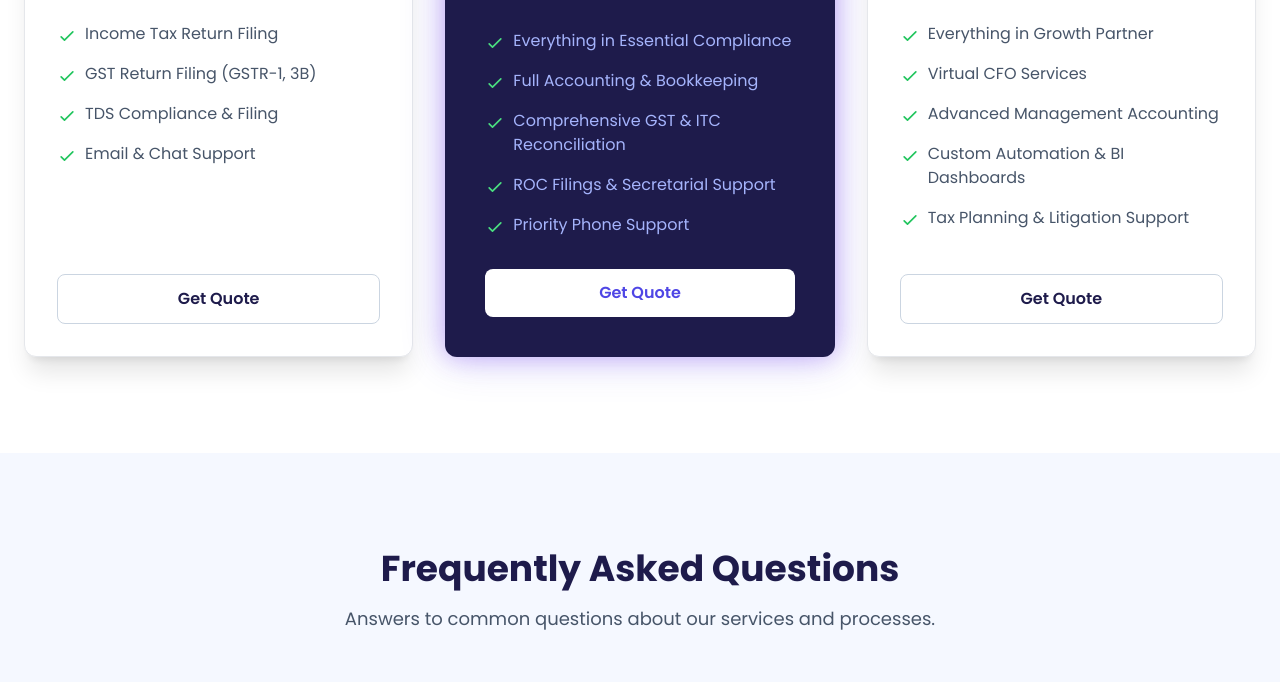
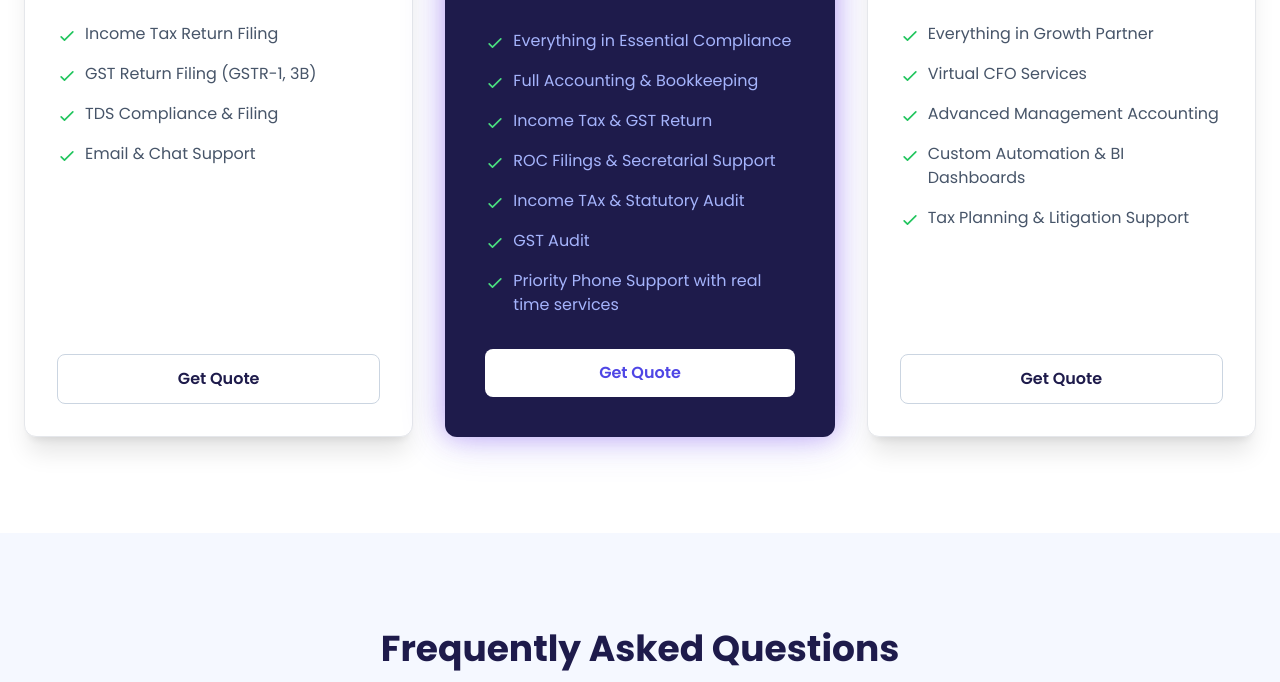
Before and after one commit to Bhavik190/Bhavik-Patel, a plain HTML site: page index.html in a window 1280 px wide. Shown: the part 4273-4955 px from the top of the page. Drawn offline with nearby package versions, Linux system fonts and the light colour scheme.

Commit message:
Update index.html

```diff
--- a/index.html
+++ b/index.html
@@ -494,9 +494,11 @@
                         <ul class="mt-8 space-y-4 text-indigo-300 flex-grow">
                             <li class="flex items-start"><svg class="w-5 h-5 text-green-400 mr-2 mt-1 flex-shrink-0" fill="none" stroke="currentColor" viewBox="0 0 24 24"><path stroke-linecap="round" stroke-linejoin="round" stroke-width="2" d="M5 13l4 4L19 7"></path></svg>Everything in Essential Compliance</li>
                             <li class="flex items-start"><svg class="w-5 h-5 text-green-400 mr-2 mt-1 flex-shrink-0" fill="none" stroke="currentColor" viewBox="0 0 24 24"><path stroke-linecap="round" stroke-linejoin="round" stroke-width="2" d="M5 13l4 4L19 7"></path></svg>Full Accounting & Bookkeeping</li>
-                            <li class="flex items-start"><svg class="w-5 h-5 text-green-400 mr-2 mt-1 flex-shrink-0" fill="none" stroke="currentColor" viewBox="0 0 24 24"><path stroke-linecap="round" stroke-linejoin="round" stroke-width="2" d="M5 13l4 4L19 7"></path></svg>Comprehensive GST & ITC Reconciliation</li>
+                            <li class="flex items-start"><svg class="w-5 h-5 text-green-400 mr-2 mt-1 flex-shrink-0" fill="none" stroke="currentColor" viewBox="0 0 24 24"><path stroke-linecap="round" stroke-linejoin="round" stroke-width="2" d="M5 13l4 4L19 7"></path></svg>Income Tax & GST Return</li>
                             <li class="flex items-start"><svg class="w-5 h-5 text-green-400 mr-2 mt-1 flex-shrink-0" fill="none" stroke="currentColor" viewBox="0 0 24 24"><path stroke-linecap="round" stroke-linejoin="round" stroke-width="2" d="M5 13l4 4L19 7"></path></svg>ROC Filings & Secretarial Support</li>
-                            <li class="flex items-start"><svg class="w-5 h-5 text-green-400 mr-2 mt-1 flex-shrink-0" fill="none" stroke="currentColor" viewBox="0 0 24 24"><path stroke-linecap="round" stroke-linejoin="round" stroke-width="2" d="M5 13l4 4L19 7"></path></svg>Priority Phone Support</li>
+                            <li class="flex items-start"><svg class="w-5 h-5 text-green-400 mr-2 mt-1 flex-shrink-0" fill="none" stroke="currentColor" viewBox="0 0 24 24"><path stroke-linecap="round" stroke-linejoin="round" stroke-width="2" d="M5 13l4 4L19 7"></path></svg>Income TAx & Statutory Audit</li>
+                            <li class="flex items-start"><svg class="w-5 h-5 text-green-400 mr-2 mt-1 flex-shrink-0" fill="none" stroke="currentColor" viewBox="0 0 24 24"><path stroke-linecap="round" stroke-linejoin="round" stroke-width="2" d="M5 13l4 4L19 7"></path></svg>GST Audit</li>
+                            <li class="flex items-start"><svg class="w-5 h-5 text-green-400 mr-2 mt-1 flex-shrink-0" fill="none" stroke="currentColor" viewBox="0 0 24 24"><path stroke-linecap="round" stroke-linejoin="round" stroke-width="2" d="M5 13l4 4L19 7"></path></svg>Priority Phone Support with real time services</li>
                         </ul>
                         <a href="#contact" class="block w-full text-center mt-8 bg-white text-brand-primary font-semibold py-3 rounded-lg hover:bg-slate-200 transition-all">Get Quote</a>
                     </div>
```
